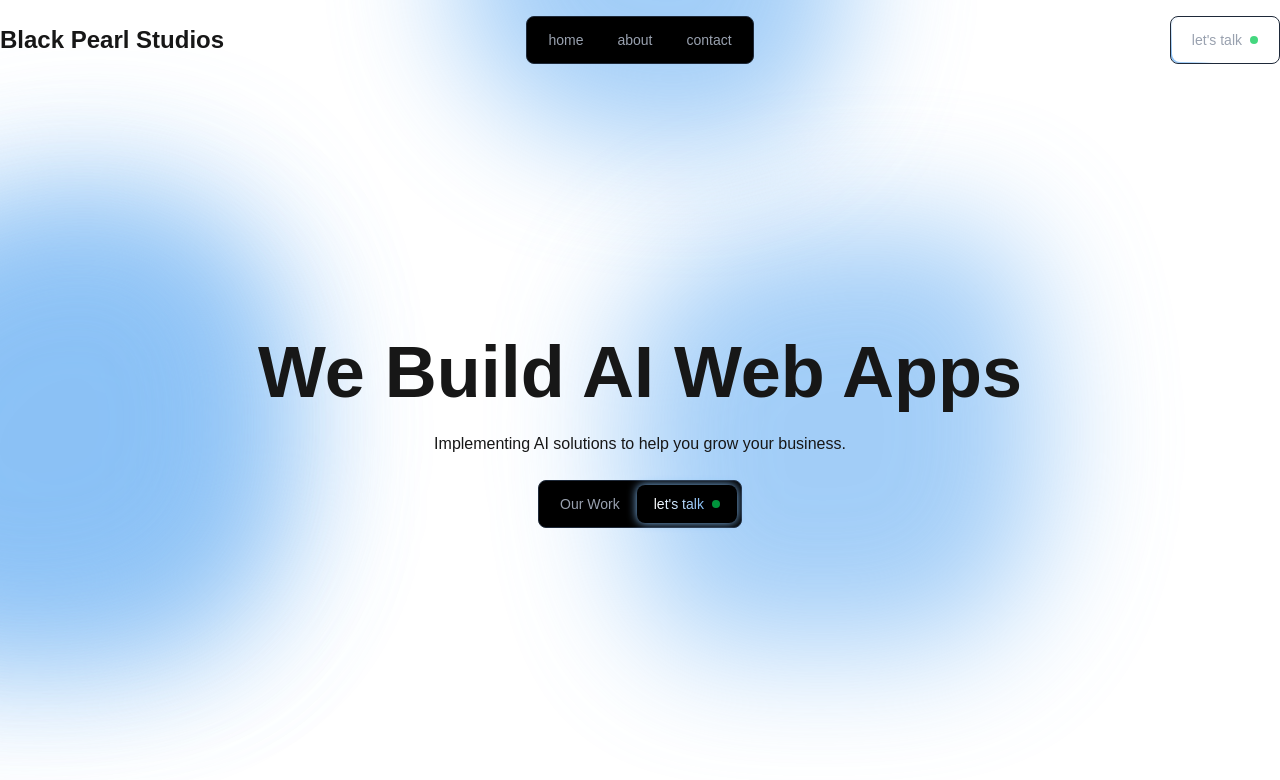
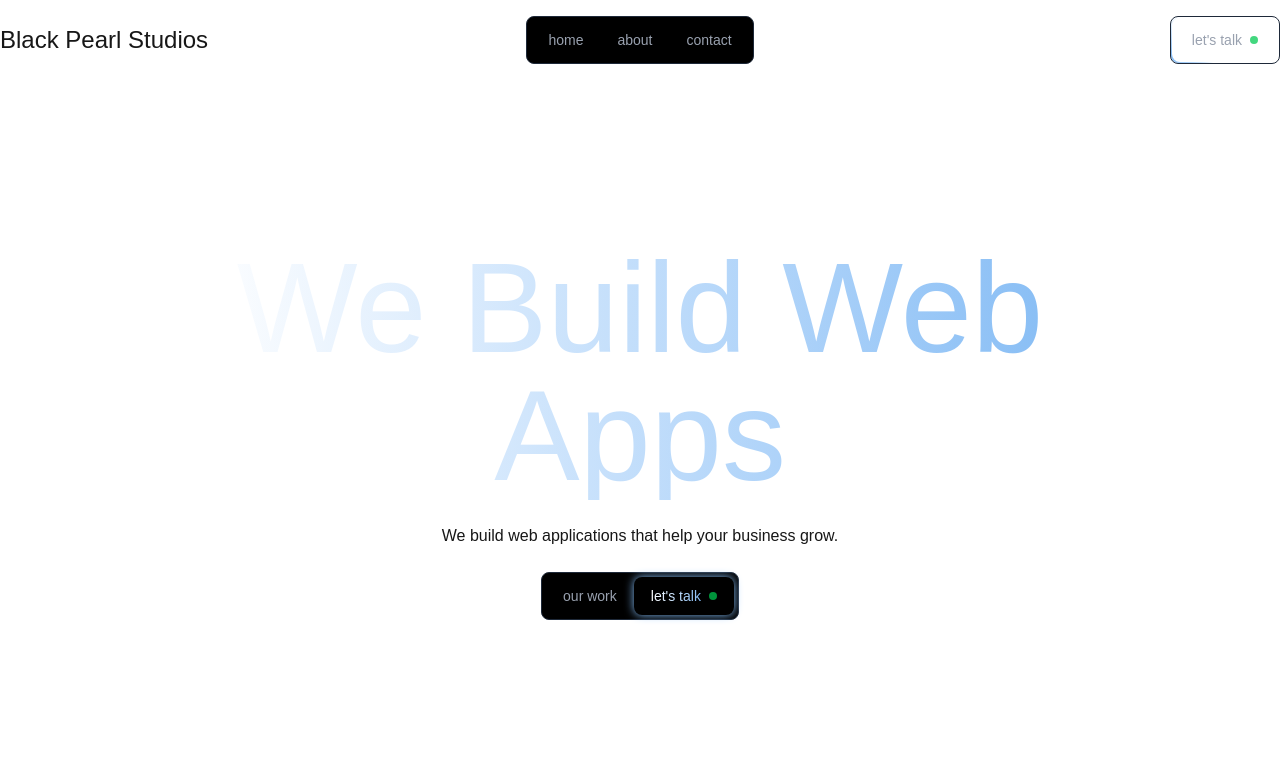
Before and after one commit to pawelmisiura/agency-website, a Next.js app: page / in a window 1280 px wide. Shown: the top 780 px of the page. Built offline with nearby package versions, Linux system fonts and the light colour scheme.

Commit message:
hidden background on hero section

```diff
--- a/app/globals.css
+++ b/app/globals.css
@@ -33,7 +33,7 @@ body {
 
 .animated-border-base::before {
   content: "";
-  background: conic-gradient(transparent 270deg, #84bdf5, transparent);
+  background: conic-gradient(transparent 270deg, #83bbf4, transparent);
   position: absolute;
   top: 50%;
   left: 50%;
--- a/components/HeroSection.tsx
+++ b/components/HeroSection.tsx
@@ -17,10 +17,10 @@ const getRandomBorderRadius = () => {
 };
 
 const activeHoverStyles =
-  "border-[#84BDF5]/75 shadow-[0_0_10px_#84BDF5] border-transparent transition-all duration-300";
+  "border-[#83BBF4]/75 shadow-[0_0_10px_#83BBF4] border-transparent transition-all duration-300";
 
 const activeTextHoverGradientStyles =
-  "bg-gradient-to-r from-white to-[#84BDF5] text-transparent bg-clip-text";
+  "bg-gradient-to-r from-white to-[#83BBF4] text-transparent bg-clip-text";
 
 const NUM_BLOBS = 4;
 
@@ -72,9 +72,9 @@ const HeroSection = () => {
   return (
     <div className="hero-background relative min-h-screen">
       {/* Render multiple blob elements */}
-      {blobStyles.map((style, index) => (
+      {/* {blobStyles.map((style, index) => (
         <div key={index} className="blob-element" style={style}></div>
-      ))}
+      ))} */}
 
       {/* Absolutely positioned NavBar */}
       <div className="absolute top-0 left-0 right-0 z-10">
@@ -83,18 +83,20 @@ const HeroSection = () => {
 
       {/* Hero Content - Centered with Padding */}
       <div className="relative z-0 flex flex-col items-center justify-center h-screen space-y-6 max-w-4xl mx-auto text-center pt-16">
-        <h1 className="text-7xl font-bold font-poppins">
-          We Build AI Web Apps
+        <h1
+          className={`text-9xl  font-poppins ${activeTextHoverGradientStyles}`}
+        >
+          We Build Web Apps
         </h1>
         <h2 className="text-md">
-          Implementing AI solutions to help you grow your business.
+          We build web applications that help your business grow.
         </h2>
         <div className="border bg-black border-gray-800 rounded-lg p-1 flex flex-row font-medium pointer-events-auto">
           <Link
             href="/contact"
             className={`${containerBaseStyles} ${containerHoverStyles} text-gray-400`}
           >
-            <span className={textHoverGradientStyles}>Our Work</span>
+            <span className={textHoverGradientStyles}>our work</span>
           </Link>
           <Link
             href="/contact"
--- a/components/NavBar.tsx
+++ b/components/NavBar.tsx
@@ -4,11 +4,11 @@ import Link from "next/link";
 export const containerBaseStyles =
   "text-sm px-4 py-2 rounded-lg border border-transparent transition-all duration-300 group";
 export const containerHoverStyles =
-  "hover:border-[#84BDF5]/75 hover:shadow-[0_0_10px_#84BDF5]";
+  "hover:border-[#83BBF4]/75 hover:shadow-[0_0_10px_#83BBF4]";
 
 // Styles for the inner text span gradient on hover
 export const textHoverGradientStyles =
-  "group-hover:bg-gradient-to-r group-hover:from-white group-hover:to-[#84BDF5] group-hover:text-transparent group-hover:bg-clip-text";
+  "group-hover:bg-gradient-to-r group-hover:from-white group-hover:to-[#83BBF4] group-hover:text-transparent group-hover:bg-clip-text";
 
 const NavBar = () => {
   // Styles for the container (Link/button)
@@ -17,10 +17,10 @@ const NavBar = () => {
     <div className="relative flex flex-row justify-between items-center max-w-7xl mx-auto py-4">
       {/* Logo */}
       <div className="relative h-8 overflow-hidden group">
-        <h1 className="text-2xl font-extrabold transition-transform duration-600 group-hover:-translate-y-full">
+        <h1 className="text-2xl transition-transform duration-600 group-hover:-translate-y-full">
           Black Pearl Studios
         </h1>
-        <h1 className="text-2xl font-extrabold absolute top-0 left-0 transition-transform duration-600 group-hover:translate-y-0 translate-y-full">
+        <h1 className="text-2xl absolute top-0 left-0 transition-transform duration-600 group-hover:translate-y-0 translate-y-full">
           Black Pearl Studios
         </h1>
       </div>
@@ -51,7 +51,7 @@ const NavBar = () => {
 
       {/* Let's Talk Button */}
       <div
-        className={`flex flex-row gap-4 relative overflow-hidden p-1 rounded-lg animated-border-base hover:border-[#84BDF5]/75 hover:shadow-[0_0_10px_#84BDF5] transition-all duration-300`}
+        className={`flex flex-row gap-4 relative overflow-hidden p-1 rounded-lg animated-border-base hover:border-[#83BBF4]/75 hover:shadow-[0_0_10px_#83BBF4] transition-all duration-300`}
       >
         <Link
           href="/contact"
```
